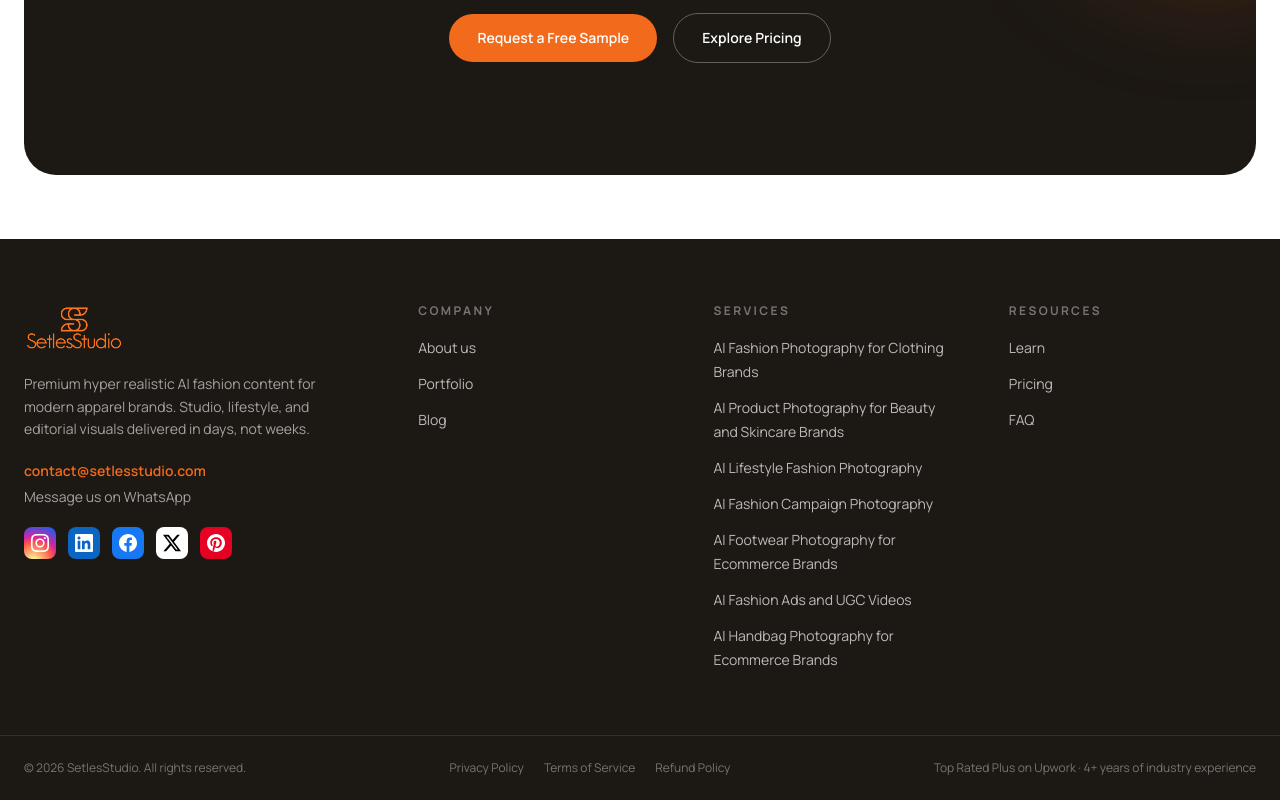
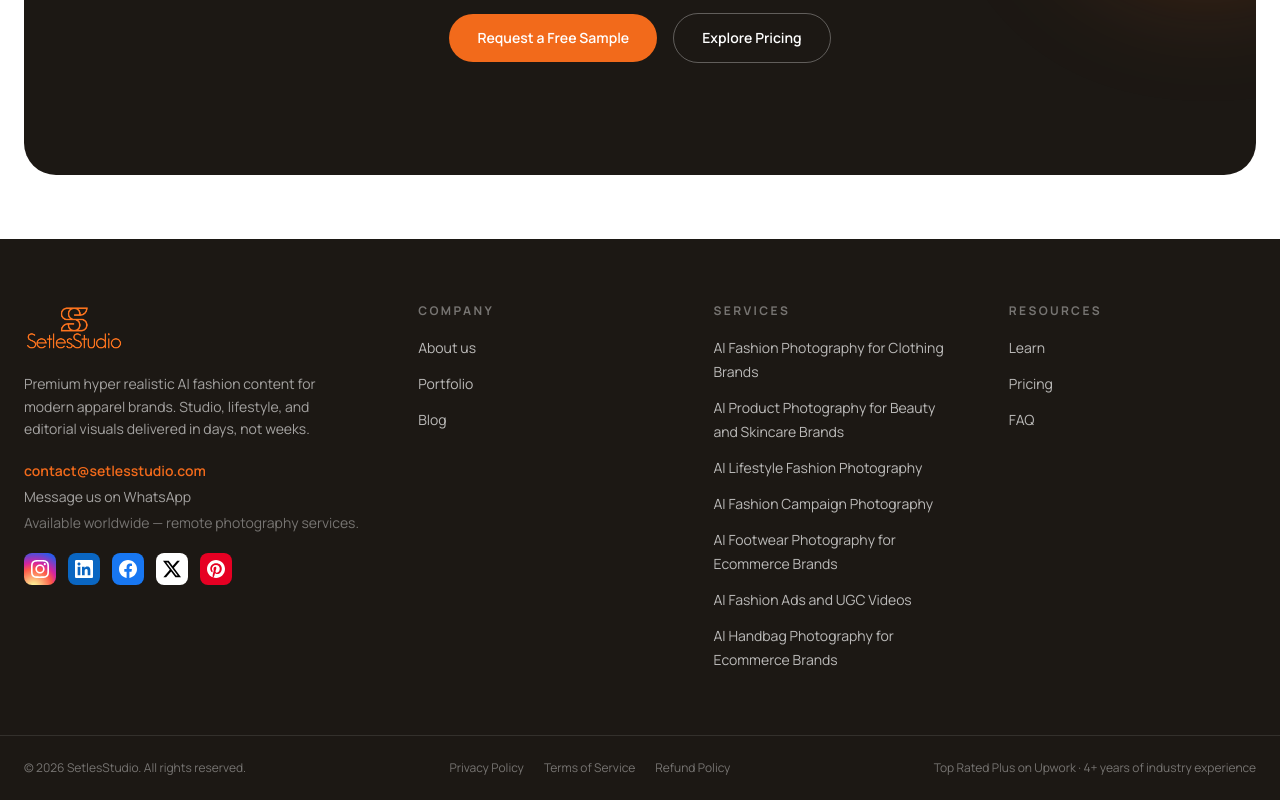
Before and after one commit to setlesstudio/setles-studio, a Next.js app: page /portfolio in a window 1280 px wide. Shown: the part 4019-4819 px from the top of the page. Built offline with nearby package versions, Linux system fonts and the light colour scheme.

Commit message:
Show worldwide remote availability in place of office address

```diff
--- a/components/Footer.tsx
+++ b/components/Footer.tsx
@@ -88,6 +88,9 @@ export default function Footer() {
             >
               Message us on WhatsApp
             </a>
+            <p className="text-sm text-white/40">
+              Available worldwide — remote photography services.
+            </p>
           </div>
           <div className="mt-5 flex gap-3">
             {Object.entries(site.social)
```
